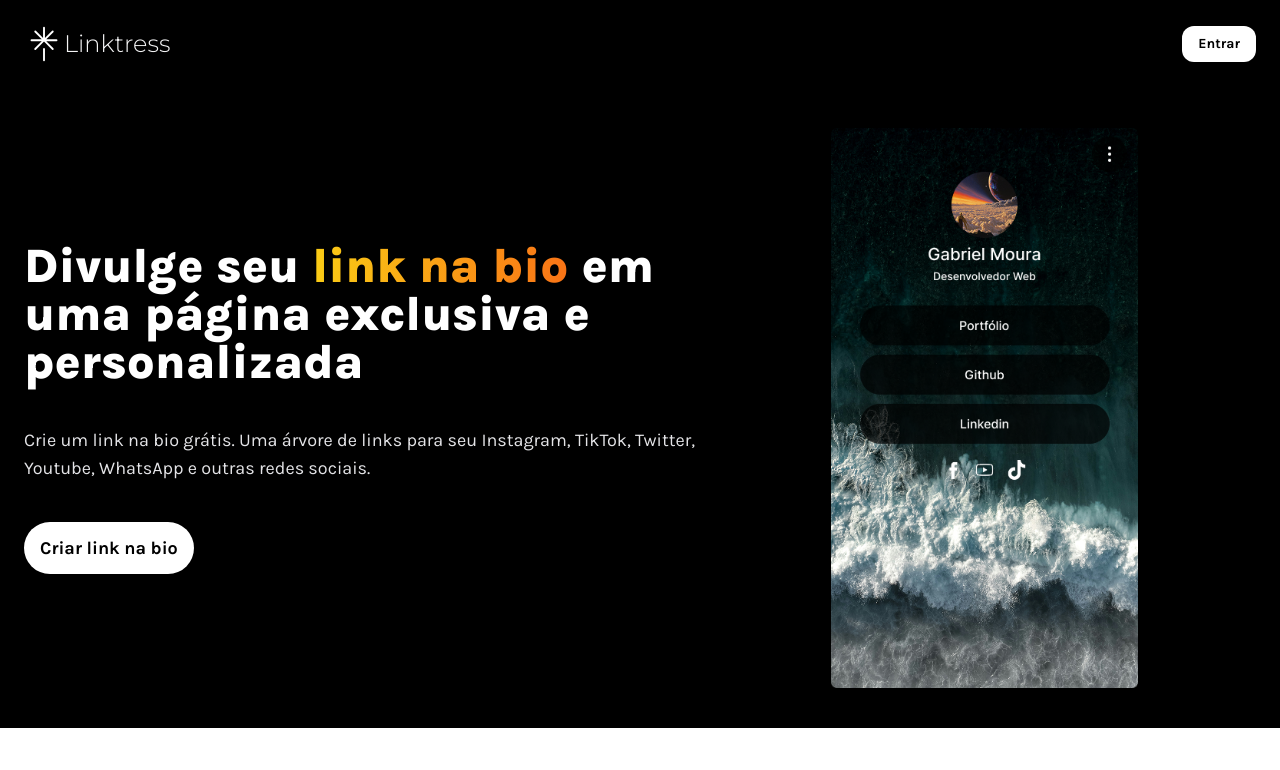
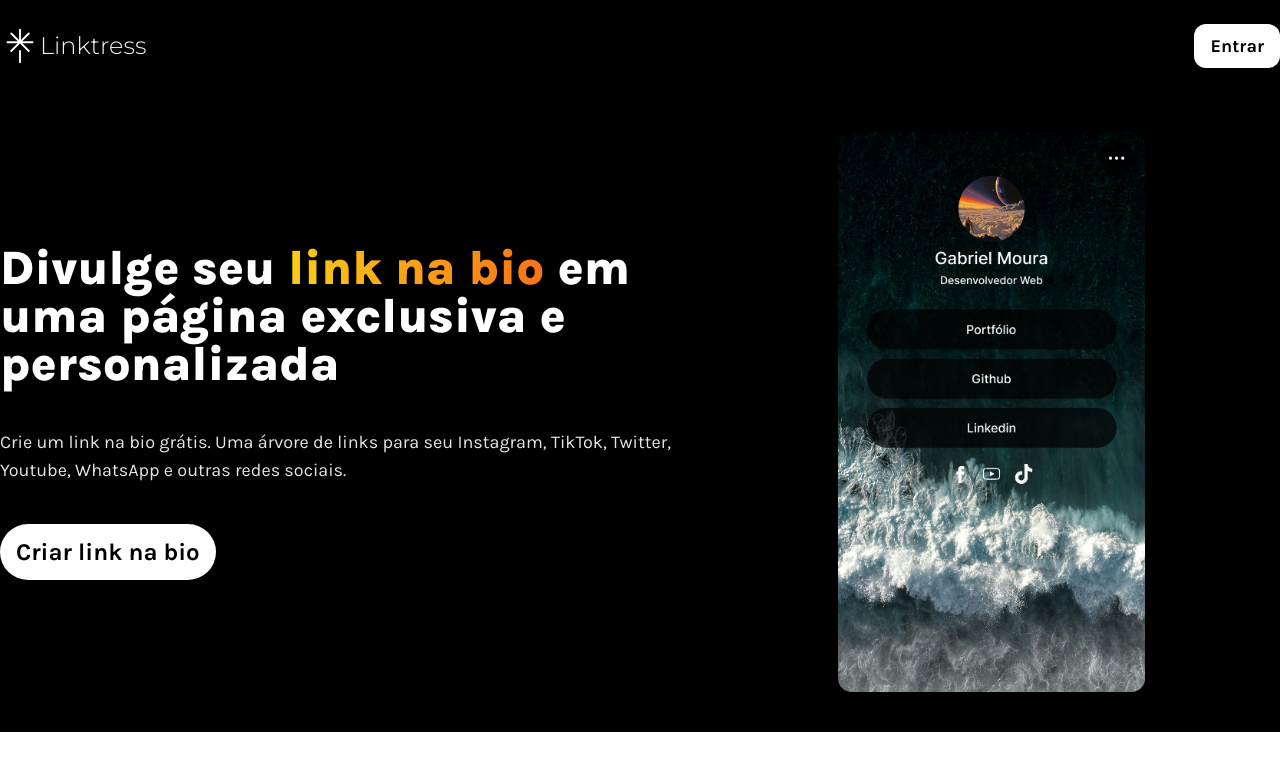
Before and after one commit to gbmouraa/linktress, a React (Vite) app: page / in a window 1280 px wide. Shown: the top 770 px of the page. Built offline with nearby package versions, Linux system fonts and the light colour scheme.

Commit message:
style: small changes

```diff
--- a/src/components/header.tsx
+++ b/src/components/header.tsx
@@ -4,14 +4,14 @@
 export const Header = () => {
   return (
     <div className="flex justify-center bg-black">
-      <header className="flex w-full items-center justify-between p-6">
+      <header className="flex w-full max-w-7xl items-center justify-between p-6 xl:px-0">
         <div className="flex items-center">
           <PiLinktreeLogoLight color="#fff" size={40} />
-          <span className="logo text-2xl font-light text-zinc-100">
+          <span className="logo select-none text-2xl font-light text-zinc-100">
             Linktress
           </span>
         </div>
-        <button className="rounded-xl bg-white px-4 py-2 text-sm font-bold transition-colors hover:bg-white/80">
+        <button className="rounded-xl bg-white px-4 py-2 text-sm font-bold transition-colors hover:bg-white/80 lg:text-lg">
           <Link to="/login">Entrar</Link>
         </button>
       </header>
--- a/src/components/home.tsx
+++ b/src/components/home.tsx
@@ -3,9 +3,11 @@
 
 export const Home = () => {
   return (
-    <div className="w-full" aria-label="Cabeçalho">
-      <Header />
-      <Introduction />
-    </div>
+    <main>
+      <div className="w-full" aria-label="Cabeçalho">
+        <Header />
+        <Introduction />
+      </div>
+    </main>
   );
 };
--- a/src/components/introduction.tsx
+++ b/src/components/introduction.tsx
@@ -5,9 +5,9 @@
   return (
     <section
       aria-label="Introdução do site"
-      className="flex w-full justify-center bg-black px-6 pt-10 lg:pb-10"
+      className="flex w-full justify-center bg-black px-6 pt-10 lg:pb-10 xl:px-0"
     >
-      <div className="max-w-7xl lg:flex lg:items-center">
+      <div className="max-w-7xl justify-center lg:flex lg:items-center">
         <div>
           <h1 className="text-center text-3xl font-extrabold text-white lg:text-left lg:text-5xl">
             Divulge seu{" "}
@@ -21,7 +21,7 @@
             TikTok, Twitter, Youtube, WhatsApp e outras redes sociais.
           </p>
           <div className="mt-10 flex w-full justify-center lg:justify-normal">
-            <button className="rounded-full bg-white px-4 py-3 text-lg font-bold transition-colors hover:bg-white/80">
+            <button className="rounded-full bg-white px-4 py-3 text-lg font-bold transition-colors hover:bg-white/80 lg:text-2xl">
               <Link to="/register">Criar link na bio</Link>
             </button>
           </div>
```
Also changed, not shown: public/card-demonstration.png.
